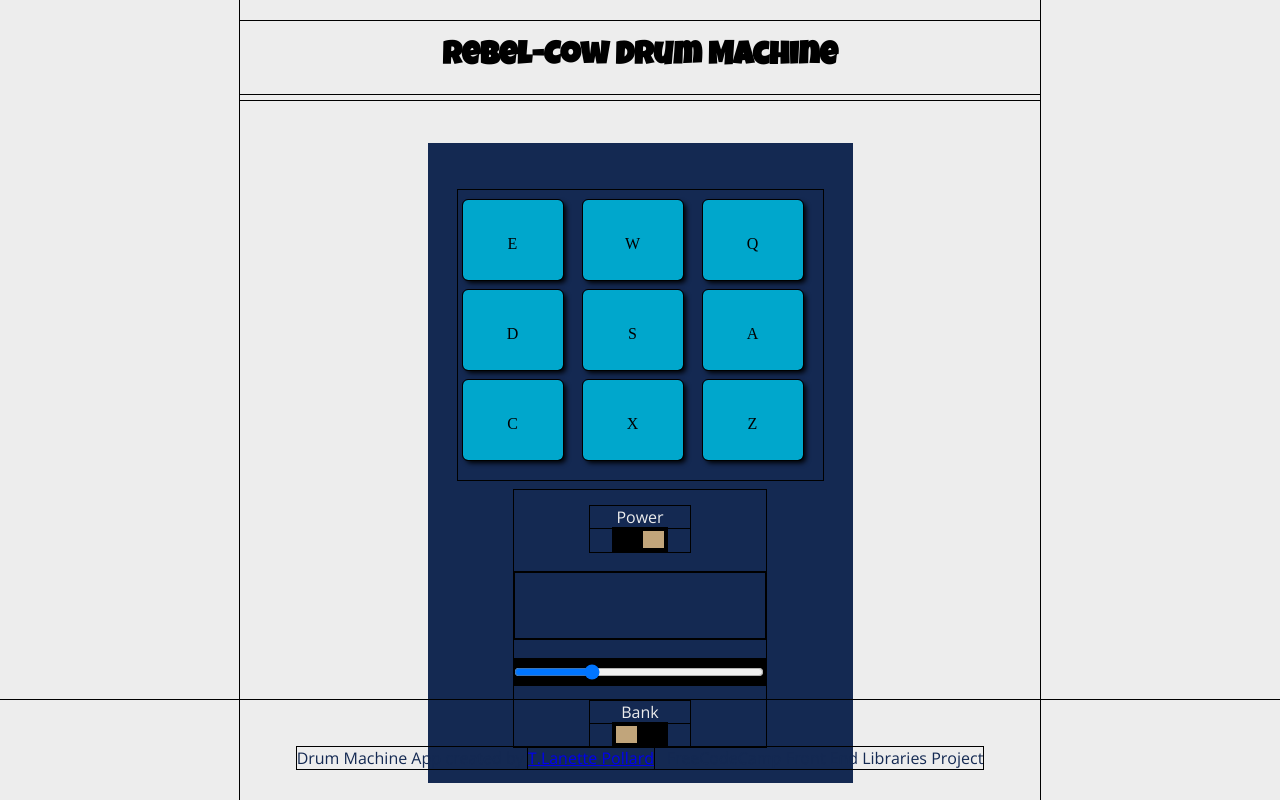
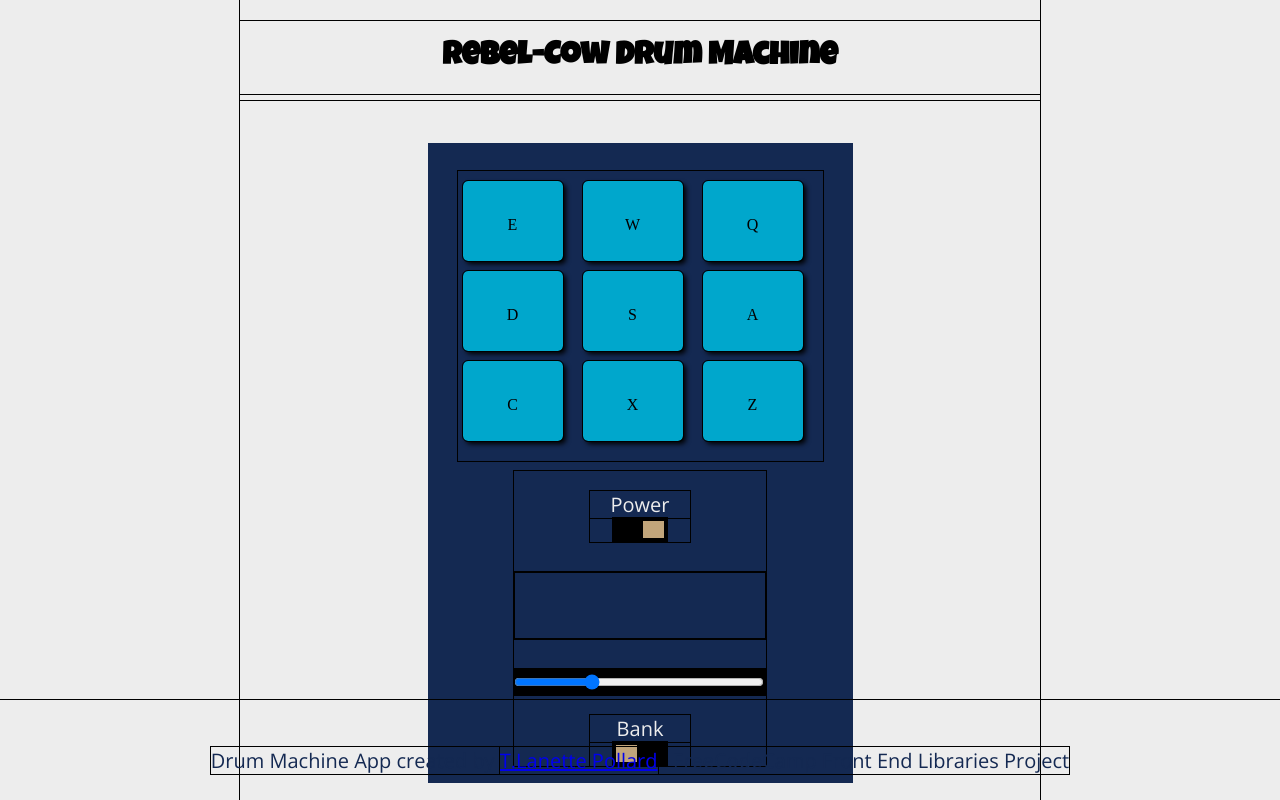
Before and after one commit to TLanetteRose/Drum-Machine-TLP, a React (Create React App) app: page / in a window 1280 px wide. Built offline with nearby package versions, Linux system fonts and the light colour scheme.

Commit message:
Updates
Signed-off-by: T. Lanette <TLPollard4516@gmail.com>

```diff
--- a/src/App.css
+++ b/src/App.css
@@ -37,14 +37,10 @@
   font-weight: 700;
   padding: 30px 5px;
   text-align: center;
-  margin: 20px 0;
+  margin: 30px 0;
   border: 1px solid #000000;
 }
 
- h1  {
-  vertical-align: middle;
-  padding: 10px 5px 20px;
-}
 
 .pad-bank {
  display: inline-block;
@@ -58,9 +54,9 @@
   width: 100px;
   margin: auto;
 }
-
-p {
+p   {
   font-family: var(--font-text);
+  font-size: 20px;
   color: var(--color-very-lt-gray);
   margin-bottom: 0;
   text-align: center !important;
@@ -99,4 +95,10 @@ input {
   .drum {
     max-width: 385px;
   }
+  .drum-machine p {
+    font-size: 20px;
+  }
+  .drum-display {
+    font-size: 28px;
+  }
 }
```
